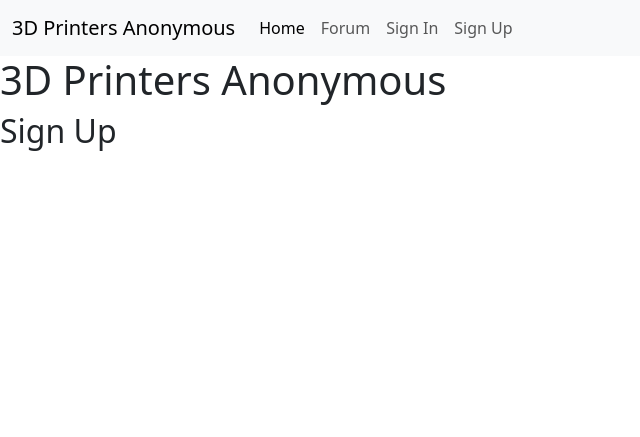
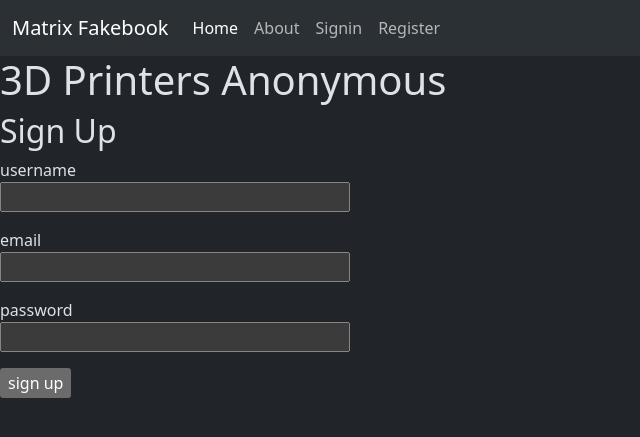
Before and after one commit to wrtoppass/3d_printers_anonymous, a Flask app: page /auth/signup in a window 1280 px wide. Shown: the top 437 px of the page, without its empty margins (0-640 px from the left). Run offline with Flask 3, Linux system fonts and the light colour scheme.

Commit message:
day 2 hw

```diff
--- a/app/__init__.py
+++ b/app/__init__.py
@@ -1,8 +1,16 @@
 from flask import Flask
+from config import Config
+from flask_sqlalchemy import SQLAlchemy
+from flask_migrate import Migrate
 
 app = Flask(__name__)
+app.config.from_object(Config)
+db = SQLAlchemy(app)
+migrate = Migrate(app, db)
 
 from app.blueprints.auth import bp as auth_bp
 app.register_blueprint(auth_bp)
 from app.blueprints.main import bp as main_bp
 app.register_blueprint(main_bp)
+
+from app import models
--- a/app/blueprints/auth/routes.py
+++ b/app/blueprints/auth/routes.py
@@ -1,11 +1,28 @@
-from flask import render_template
+from flask import render_template, flash, redirect, flash, url_for
+
+from app.models import User
+from app import db
 
 from . import bp
-
-@bp.route('/signup')
-def register():
-    return render_template('signup.jinja',title='Sign Up')
+from app.forms import SignupForm
 
 @bp.route('/signin')
 def signin():
-    return render_template('signin.jinja',title='Sign In')
+    return render_template('signin.jinja')
+
+@bp.route('/signup', methods=['GET','POST'])
+def signup():
+    form = SignupForm()
+    if form.validate_on_submit():
+        user = User.query.filter_by(username=form.username.data).first()
+        email = User.query.filter_by(email=form.email.data).first()
+        if not email and not user:
+            u = User(username=form.username.data,email=form.email.data,password=form.password.data)
+            u.commit()
+            flash(f"{form.username.data} signed up")
+            return redirect(url_for("main.home"))
+        if user:
+            flash(f'{form.username.data} already taken, try again')
+        else:
+            flash(f'{form.email.data} already taken, try again')
+    return render_template('signup.jinja', form=form)
--- /dev/null
+++ b/app/forms.py
@@ -0,0 +1,9 @@
+from flask_wtf import FlaskForm
+from wtforms import StringField, PasswordField, SubmitField
+from wtforms.validators import DataRequired, Email
+
+class SignupForm(FlaskForm):
+    username = StringField('username', validators=[DataRequired()])
+    email = StringField('email', validators=[DataRequired(), Email()])
+    password = PasswordField('password', validators=[DataRequired()])
+    submit = SubmitField('sign up')
--- /dev/null
+++ b/app/static/main.css
@@ -0,0 +1,3 @@
+.err-msg{
+    color:red;
+  }
--- a/app/templates/base.jinja
+++ b/app/templates/base.jinja
@@ -1,52 +1,32 @@
 <!DOCTYPE html>
-<html lang="en">
-
+<html lang="en" data-bs-theme="dark">
 <head>
   <meta charset="UTF-8">
   <meta http-equiv="X-UA-Compatible" content="IE=edge">
   <meta name="viewport" content="width=device-width, initial-scale=1.0">
+  <link href="https://cdn.jsdelivr.net/npm/bootstrap@5.3.0-alpha3/dist/css/bootstrap.min.css" rel="stylesheet" integrity="sha384-KK94CHFLLe+nY2dmCWGMq91rCGa5gtU4mk92HdvYe+M/SXH301p5ILy+dN9+nJOZ" crossorigin="anonymous">
+  <link rel="stylesheet" href="{{ url_for('static', filename='main.css') }}">
   {% if title %}
   <title>{{ title }}</title>
   {% else %}
   <title>3D Printers Anonymous</title>
   {% endif %}
+</head>
+<body>
+  {% include "navbar.jinja" %}
 
+  {% with messages = get_flashed_messages() %}
+  {% if messages %}
+  <ul>
+  {% for message in messages %}
+    <li>{{ message }}</li>
+  {% endfor %}
+  </ul>
+  {% endif %}
+  {%  endwith %}
 
-    <link href="https://cdn.jsdelivr.net/npm/bootstrap@5.3.0-alpha3/dist/css/bootstrap.min.css" rel="stylesheet"
-        integrity="sha384-KK94CHFLLe+nY2dmCWGMq91rCGa5gtU4mk92HdvYe+M/SXH301p5ILy+dN9+nJOZ" crossorigin="anonymous">
-</head>
-
-<body>
-    <nav class="navbar navbar-expand-lg bg-body-tertiary">
-        <div class="container-fluid">
-            <a class="navbar-brand" href="#">3D Printers Anonymous</a>
-            <button class="navbar-toggler" type="button" data-bs-toggle="collapse" data-bs-target="#navbarNav"
-                aria-controls="navbarNav" aria-expanded="false" aria-label="Toggle navigation">
-                <span class="navbar-toggler-icon"></span>
-            </button>
-            <div class="collapse navbar-collapse" id="navbarNav">
-                <ul class="navbar-nav">
-                    <li class="nav-item">
-                        <a class="nav-link active" aria-current="page" href="/">Home</a>
-                    </li>
-                    <li class="nav-item">
-                        <a class="nav-link" href="/forum">Forum</a>
-                    </li>
-                    <li class="nav-item">
-                        <a class="nav-link" href="/auth/signin">Sign In</a>
-                    </li>
-                    <li class="nav-item">
-                        <a class="nav-link" href="/auth/signup">Sign Up</a>
-                    </li>
-                </ul>
-            </div>
-        </div>
-    </nav>
   <h1>3D Printers Anonymous</h1>
   {% block content %}{% endblock %}
-    <script src="https://cdn.jsdelivr.net/npm/bootstrap@5.3.0-alpha3/dist/js/bootstrap.bundle.min.js"
-        integrity="sha384-ENjdO4Dr2bkBIFxQpeoTz1HIcje39Wm4jDKdf19U8gI4ddQ3GYNS7NTKfAdVQSZe"
-        crossorigin="anonymous"></script>
+  <script src="https://cdn.jsdelivr.net/npm/bootstrap@5.3.0-alpha3/dist/js/bootstrap.bundle.min.js" integrity="sha384-ENjdO4Dr2bkBIFxQpeoTz1HIcje39Wm4jDKdf19U8gI4ddQ3GYNS7NTKfAdVQSZe" crossorigin="anonymous"></script>
 </body>
-
 </html>
--- /dev/null
+++ b/app/templates/navbar.jinja
@@ -0,0 +1,24 @@
+<nav class="navbar navbar-expand-lg bg-body-tertiary">
+  <div class="container-fluid">
+    <a class="navbar-brand" href="/">Matrix Fakebook</a>
+    <button class="navbar-toggler" type="button" data-bs-toggle="collapse" data-bs-target="#navbarNav" aria-controls="navbarNav" aria-expanded="false" aria-label="Toggle navigation">
+    <span class="navbar-toggler-icon"></span>
+    </button>
+    <div class="collapse navbar-collapse" id="navbarNav">
+      <ul class="navbar-nav">
+        <li class="nav-item">
+          <a class="nav-link active" aria-current="page" href="{{ url_for('main.home') }}">Home</a>
+        </li>
+        <li class="nav-item">
+          <a class="nav-link" href="{{ url_for('main.about') }}">About</a>
+        </li>
+        <li class="nav-item">
+          <a class="nav-link" href="{{ url_for('auth.signin') }}">Signin</a>
+        </li>
+        <li class="nav-item">
+          <a class="nav-link" href="{{ url_for('auth.register') }}">Register</a>
+        </li>
+      </ul>
+    </div>
+  </div>
+</nav>
--- a/app/templates/signup.jinja
+++ b/app/templates/signup.jinja
@@ -1,5 +1,27 @@
 {% extends "base.jinja" %}
 
-{% block content %}
-    <h2>Sign Up</h2>
-{% endblock %}
+{% block content  %}
+<form action="" method="post">
+ <h2>Sign Up</h2>
+ {{ form.hidden_tag() }}
+ <p>
+    {{ form.username.label }}<br>
+    {{ form.username(size=32) }}
+ </p>
+ <p>
+    {{ form.email.label }}<br>
+    {{ form.email(size=32) }}
+    {% for error in form.email.errors %}
+      <span class="err-msg">{{ error }}</span>
+    {% endfor %}
+ </p>
+ <p>
+    {{ form.password.label }}<br>
+    {{ form.password(size=32) }}
+    {% for error in form.password.errors %}
+      <span class="err-msg">{{ error }}</span>
+    {% endfor %}
+ </p>
+ <p>{{ form.submit() }}</p>
+</form>
+{% endblock  %}
--- /dev/null
+++ b/config.py
@@ -0,0 +1,5 @@
+import os
+
+class Config():
+    SECRET_KEY = os.environ.get('SECRET_KEY')
+    SQLALCHEMY_DATABASE_URI = os.environ.get('DATABASE_URL')
```
Also changed, not shown: app/models.py (added, +14 -0 lines), requirements.txt (+12 -0 lines). Lines whose indentation alone changed are shown as unchanged.
